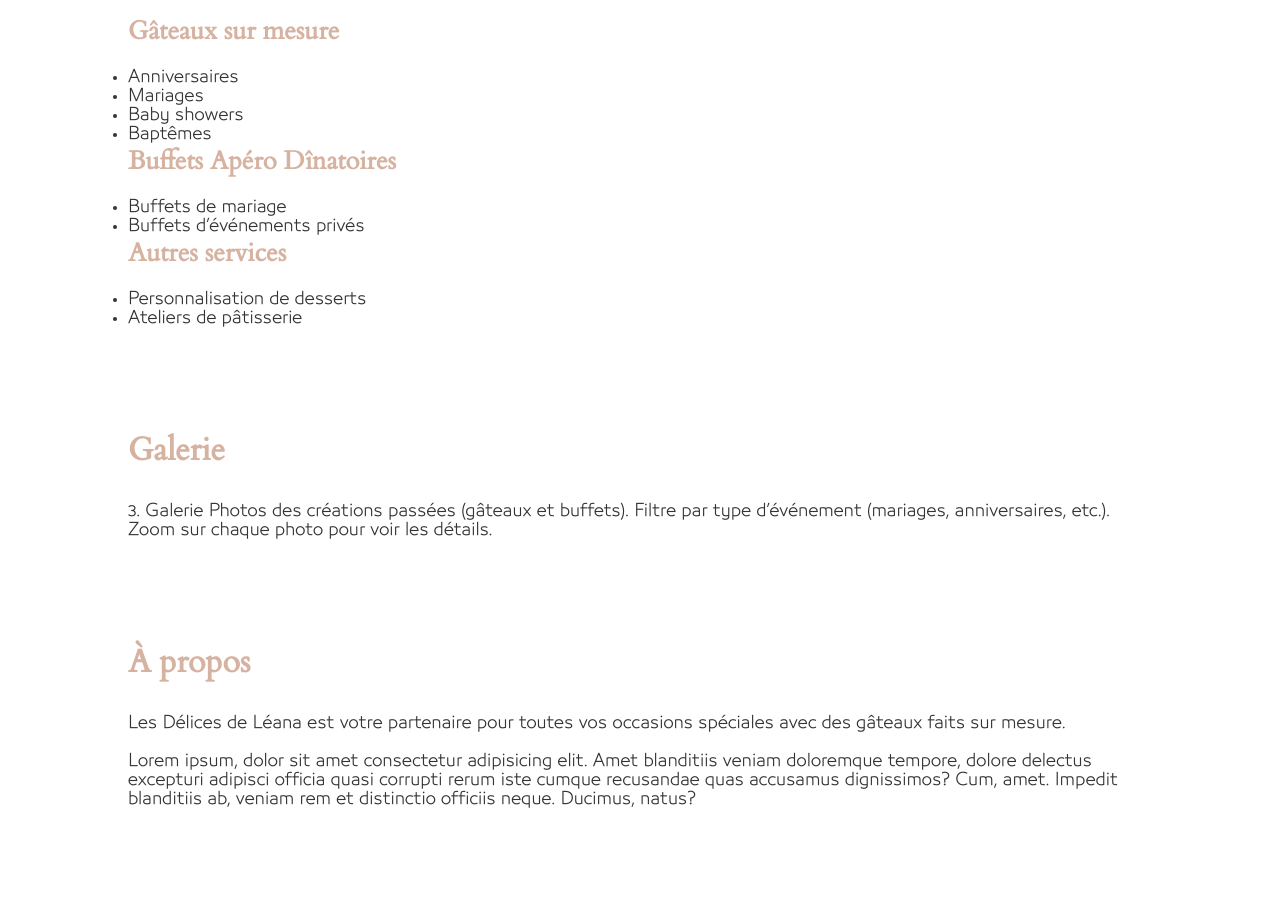
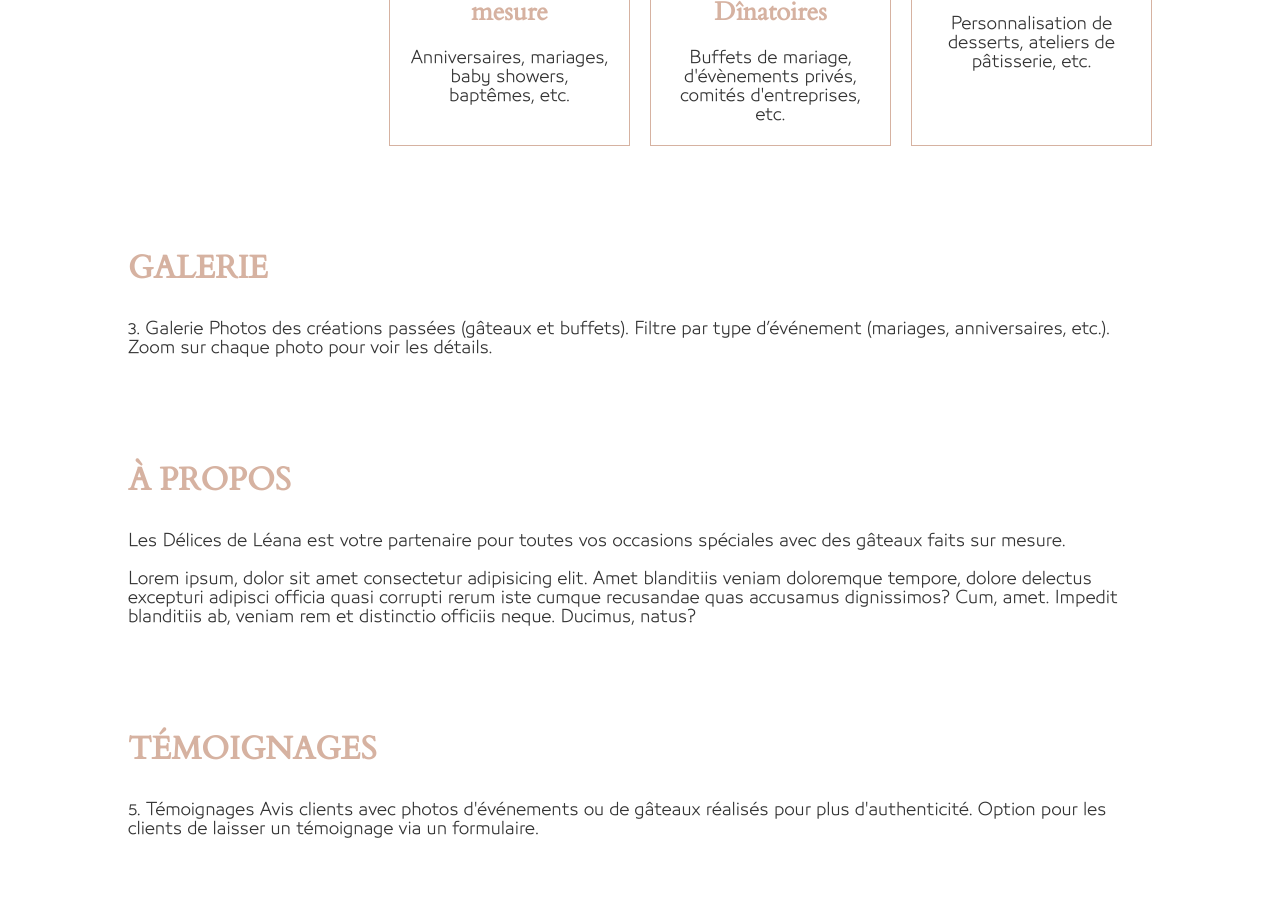
Before and after one commit to Webilys/LesDelicesDeLeana, a plain HTML site: page index.html in a window 1280 px wide. Shown: the part 723-1629 px from the top of the page. Drawn offline with Linux system fonts and the light colour scheme.

Commit message:
16/10/24 21:00

```diff
--- a/assets/styles/_settings.scss
+++ b/assets/styles/_settings.scss
@@ -56,6 +56,7 @@ h1 {
 h2 {
   font-size: 2rem;
   padding-bottom: 30px;
+  text-transform: uppercase;
 }
 
 h3 {
--- a/assets/styles/pages/_home.scss
+++ b/assets/styles/pages/_home.scss
@@ -0,0 +1,16 @@
+#services {
+  #services-container {
+    display: grid;
+    grid-template-columns: repeat(4, 1fr);
+    justify-content: center;
+    align-items: start;
+    gap: 20px;
+
+    .service {
+      height: 100%;
+      padding: 20px;
+      border: 1px solid $color1;
+      text-align: center;
+    }
+  }
+}
--- a/index.html
+++ b/index.html
@@ -40,30 +40,24 @@
         <button><a href="#contact">Je demande mon devis</a></button>
       </section>
       <section id="services">
-        <h2>Services</h2>
         <div id="services-container">
+          <div>
+            <h2>Services</h2>
+          </div>
           <div class="service">
             <h3>Gâteaux sur mesure</h3>
-            <ul>
-              <li>Anniversaires</li>
-              <li>Mariages</li>
-              <li>Baby showers</li>
-              <li>Baptêmes</li>
-            </ul>
+            <p>Anniversaires, mariages, baby showers, baptêmes, etc.</p>
           </div>
           <div class="service">
             <h3>Buffets Apéro Dînatoires</h3>
-            <ul>
-              <li>Buffets de mariage</li>
-              <li>Buffets d’événements privés</li>
-            </ul>
+            <p>
+              Buffets de mariage, d'évènements privés, comités d'entreprises,
+              etc.
+            </p>
           </div>
           <div class="service">
             <h3>Autres services</h3>
-            <ul>
-              <li>Personnalisation de desserts</li>
-              <li>Ateliers de pâtisserie</li>
-            </ul>
+            <p>Personnalisation de desserts, ateliers de pâtisserie, etc.</p>
           </div>
         </div>
       </section>
```
Also changed, not shown: assets/styles/index.css, 4 other files.
